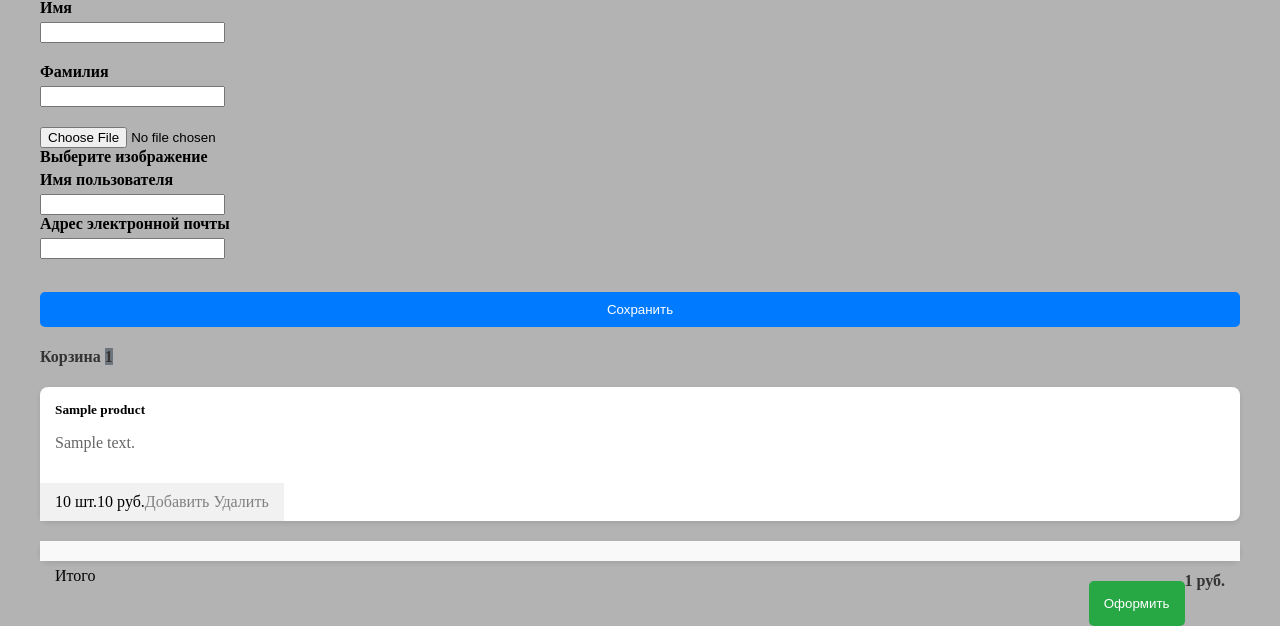
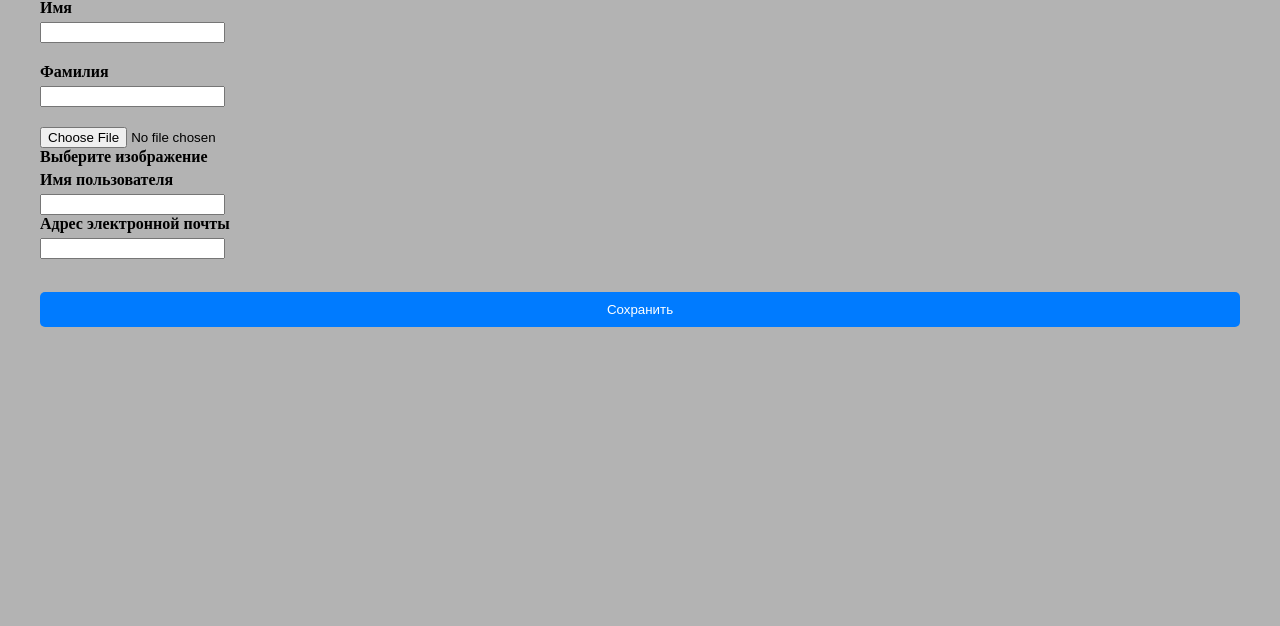
Before and after one commit to abraK4dabra/django_delFood, a Django app: template delFood/userS/templates/users/profile.html in a window 1280 px wide. Shown: the part 240-866 px from the top of the page. After the commit the page ends 567 px from the top, so only its background shows below. Run offline with Django 5.2, Linux system fonts and the light colour scheme; the template is opened without the code that fills it: most values are stand-ins (such as "Sample title", 1, 10 or a date in 2020); form fields are guessed from the names that the template uses.

Commit message:
fix basket, profile, paginator

```diff
--- a/delFood/products/templates/products/base.html
+++ b/delFood/products/templates/products/base.html
@@ -26,13 +26,10 @@
             <a class="nav-link" href="{% url 'products:index' %}">Каталог</a>
         </li>
 
-<!--        {% if baskets %}-->
         <li class="nav-item">
-            <a class="nav-link" href="{% url 'products:basket' %}">Корзина</a>
+            <a class="nav-link" href="{% url 'products:baskets' %}">Корзина</a>
         </li>
-<!--        {% else %}-->
-<!--        <h4>Корзина пуста</h4>-->
-<!--        {% endif %}-->
+
 
         {% if user.is_authenticated %}
         <li class="nav-item">
--- a/delFood/products/templates/products/basket.html
+++ b/delFood/products/templates/products/basket.html
@@ -13,11 +13,15 @@
             <li class="list-group-item d-flex justify-content-between lh-condensed bg-light">
                 <span class="text-muted">{{ b.quantity }} шт.</span>
                 <span class="text-muted">{{ b.sum }} руб.</span>
+
                 <span class="text-muted">
-                           <a href="{% url 'products:basket_add' b.product.id %}" style="text-decoration: none; color: gray;">
-                                <span>Добавить</span>
-                            <a href="{% url 'products:basket_delete' b.id %}" style="text-decoration: none; color: gray;">
-                                <span>Удалить</span>
+                           <a href="{% url 'products:basket_add' b.product.id %}"
+                              style="text-decoration: none; color: gray;">
+                                <span>&plus;</span>
+                            <a href="{% url 'products:basket_delete' b.id %}"
+                               style="text-decoration: none; color: gray;">
+                                <i class="fa-solid fa-plus"></i>
+                                <span>&minus;</span>
                             </a>
                         </span>
             </li>
--- a/delFood/products/urls.py
+++ b/delFood/products/urls.py
@@ -1,5 +1,5 @@
 from django.urls import path
-from products.views import products, basket_add, basket_delete
+from products.views import products, basket_add, basket_delete, baskets
 
 app_name = "products"
 
@@ -7,6 +7,7 @@ urlpatterns = [
     path('', products, name='index'),
     path('category/<int:category_id>', products, name='category'),
     path('page/<int:page>', products, name='page'),
+    path('basket', baskets, name='baskets'),
     path('basket-add/<int:product_id>', basket_add, name='basket_add'),
     path('basket-delete/<int:basket_id>', basket_delete, name='basket_delete'),
 ]
--- a/delFood/userS/templates/users/profile.html
+++ b/delFood/userS/templates/users/profile.html
@@ -1,8 +1,10 @@
 {% extends 'products/base.html' %}
 {% load static %}
+
 {% block css %}
 <link href="{% static 'css/profile.css'  %}" rel="stylesheet">
 {% endblock %}
+
 {% block context %}
 <div class="container">
     <div class="row">
@@ -56,7 +58,7 @@
                 </div>
             </form>
         </div>
-        {% include 'products/basket.html' %}
+<!--        {% include 'products/basket.html' %}-->
     </div>
 </div>
 {% endblock %}
```
Also changed, not shown: delFood/products/views.py (+6 -2 lines), delFood/static/css/index.css (+7 -4 lines), delFood/userS/views.py (+1 -11 lines), delFood/db.sqlite3. Lines whose indentation alone changed are shown as unchanged.
